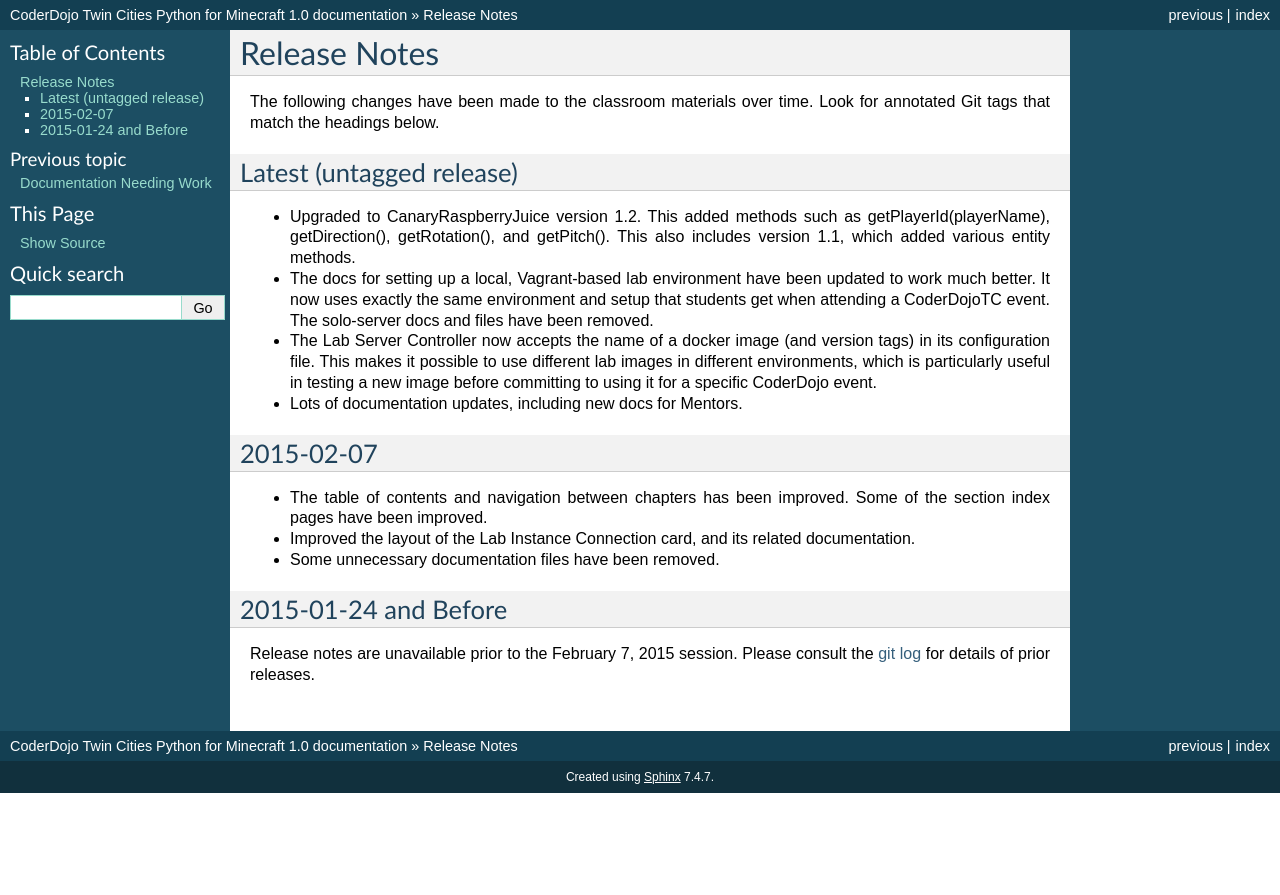
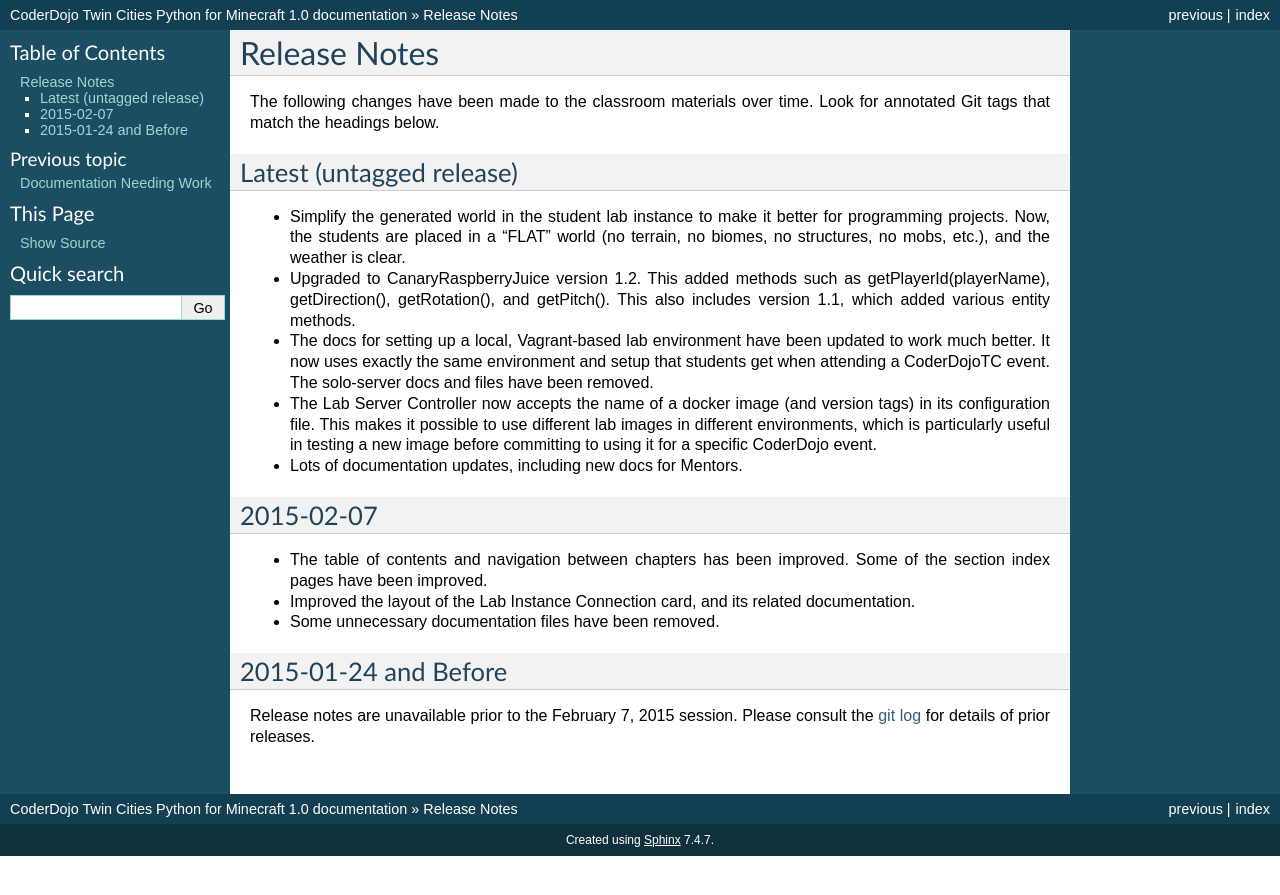
Before and after one commit to CoderDojoTC/python-minecraft, a Sphinx documentation site: the page built from docs/release-notes.rst, in a window 1280 px wide. Shown: the top 895 px of the page. Built offline with Sphinx 7.4.7, drawn with Linux system fonts in a browser that asks for light colours.

Commit message:
Updated release notes.

```diff
--- a/docs/release-notes.rst
+++ b/docs/release-notes.rst
@@ -8,6 +8,11 @@
 
 Latest (untagged release)
 =========================
+
+* Simplify the generated world in the student lab instance to make it
+  better for programming projects. Now, the students are placed in a
+  "FLAT" world (no terrain, no biomes, no structures, no mobs, etc.),
+  and the weather is clear.
 
 * Upgraded to CanaryRaspberryJuice version 1.2. This added methods
   such as getPlayerId(playerName), getDirection(), getRotation(), and
```
